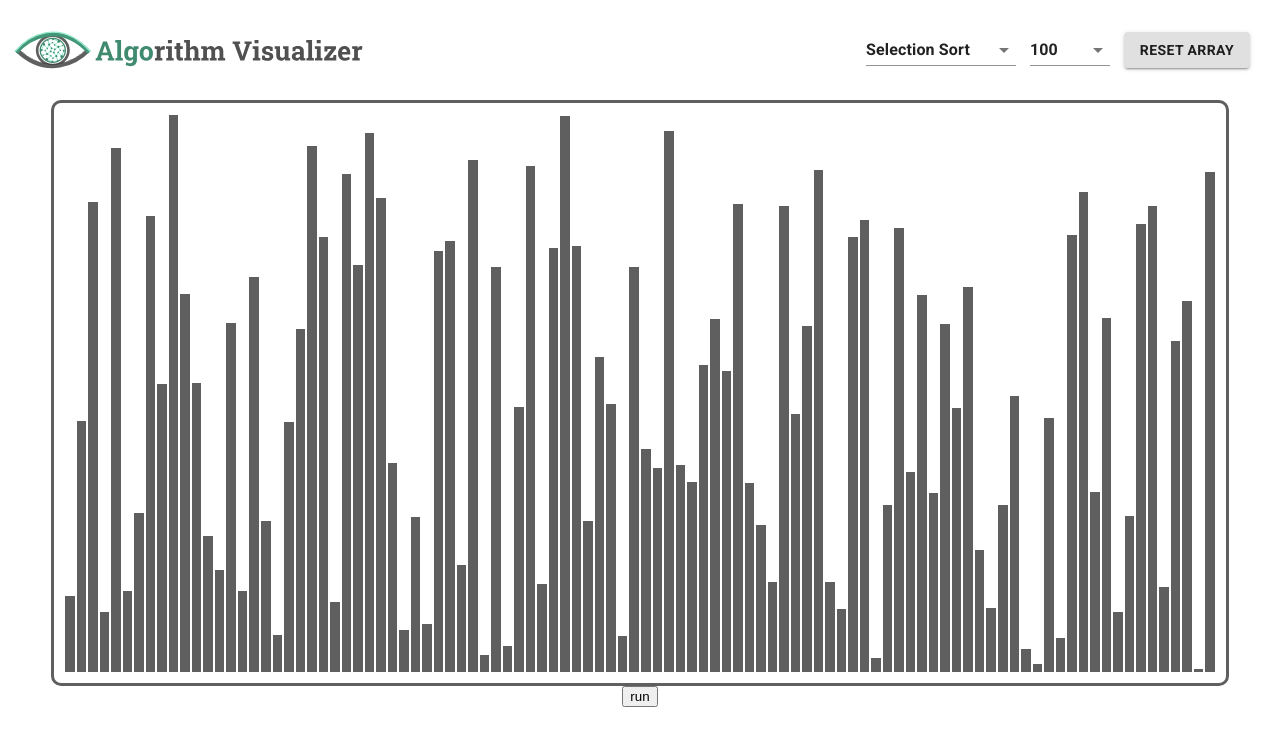
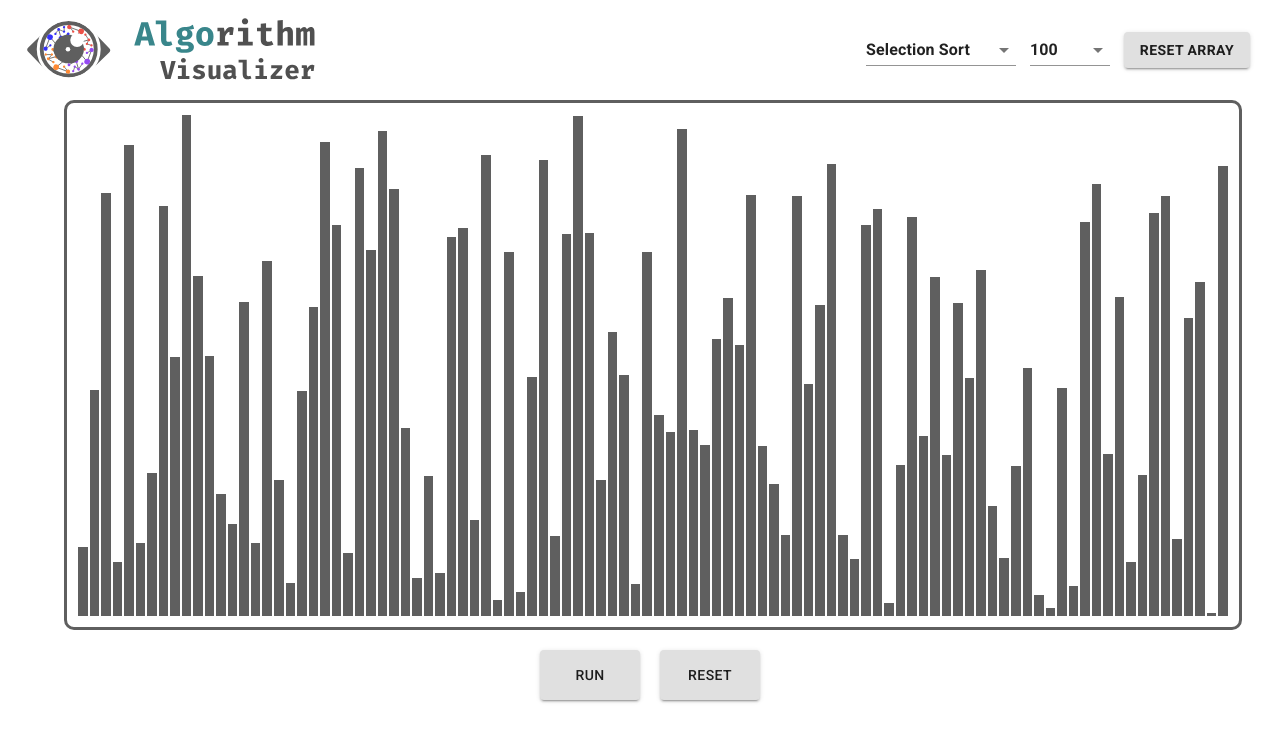
Before and after one commit to sjunhong/algorithm-visualizer, a React (Create React App) app: page / in a window 1280 px wide. Shown: the top 746 px of the page. Built offline with nearby package versions, Linux system fonts and the light colour scheme.

Commit message:
feat: added reset feature and Bubble Sort, Merge Sort algorithms

```diff
--- a/src/AlgorithmVisualizer.tsx
+++ b/src/AlgorithmVisualizer.tsx
@@ -2,7 +2,9 @@ import { trace } from 'console';
 import { useCallback, useEffect, useState } from 'react';
 import styled from 'styled-components';
 import { NavigationBarItem } from 'typescript';
+import { BubbleSort } from './algorithms/BubbleSort';
 import { addTrace, getSortedIndicies, newTrace, swap, TraceArray } from './algorithms/helper';
+import { MergeSort } from './algorithms/MergeSort';
 import { SelectionSort } from './algorithms/SelectionSort';
 import Navbar from './components/Navbar';
 import SortingVisualizer from './components/SortVisualizer';
@@ -19,6 +21,8 @@ function AlgorithmVisualizer() {
 
   const ALGORITHMS: Algorithms = {
     'Selection Sort': SelectionSort,
+    'Bubble Sort': BubbleSort,
+    'Merge Sort': MergeSort,
   };
 
   const resetArray = (arrayLength: number) => {
@@ -52,6 +56,12 @@ function AlgorithmVisualizer() {
   };
 
   useEffect(() => {
+    setTraces([]);
+    console.log('algo changed, resetting the traces');
+    createTraces();
+  }, [algorithm]);
+
+  useEffect(() => {
     resetArray(arrayLength);
   }, [arrayLength]);
 
--- /dev/null
+++ b/src/algorithms/BubbleSort.tsx
@@ -0,0 +1,25 @@
+import { addTrace, getSortedIndicies, newTrace, swap, TraceArray } from './helper';
+
+export const BubbleSort = (arr: number[]): TraceArray => {
+  const trace = newTrace(arr);
+
+  let index = arr.length - 1;
+
+  while (index > 0) {
+    for (let i = 0; i < index; i++) {
+      // visualize searching index
+      // sorted, searched, selected, swaped
+      addTrace(trace, arr, getSortedIndicies(trace), [i, i + 1]);
+
+      if (arr[i] > arr[i + 1]) {
+        addTrace(trace, arr, getSortedIndicies(trace), [], [], [i, i + 1]);
+        swap(arr, i, i + 1);
+      }
+    }
+    addTrace(trace, arr, [...getSortedIndicies(trace), index]);
+    index -= 1;
+  }
+  addTrace(trace, arr, [...getSortedIndicies(trace), index]);
+
+  return trace;
+};
--- /dev/null
+++ b/src/algorithms/MergeSort.tsx
@@ -0,0 +1,85 @@
+import { addTrace, getSortedIndicies, newTrace, swap, TraceArray } from './helper';
+
+export const MergeSort = (arr: number[]): TraceArray => {
+  const traces = newTrace(arr);
+
+  if (arr === []) {
+    return traces;
+  }
+  const sorted = MergeSortHelper(traces, arr, 0, arr.length);
+  addTrace(
+    traces,
+    arr,
+    [...Array(arr.length).keys()].map((index: number) => index++),
+  );
+  return traces;
+};
+
+const MergeSortHelper = (traces: TraceArray, arr: number[], start: number, end: number): number[] => {
+  if (start === end - 1) {
+    return [arr[start]];
+  }
+
+  const middle = Math.floor((start + end) / 2);
+
+  MergeSortHelper(traces, arr, start, middle);
+  addTrace(
+    traces,
+    arr,
+    [...Array(middle - start).keys()].map((index: number) => index + start),
+  );
+
+  MergeSortHelper(traces, arr, middle, end);
+  addTrace(
+    traces,
+    arr,
+    [...Array(end - middle).keys()].map((index: number) => index + middle),
+  );
+
+  return merge(traces, arr, start, middle, end);
+};
+
+const merge = (traces: TraceArray, arr: number[], start: number, middle: number, end: number): number[] => {
+  const leftHalf = arr.slice(start, middle);
+  const rightHalf = arr.slice(middle, end);
+  //reset colored sorted indices
+  addTrace(traces, arr, []);
+
+  let leftIndex = 0;
+  let rightIndex = 0;
+  let mainIndex = 0;
+  while (leftIndex < leftHalf.length && rightIndex < rightHalf.length) {
+    addTrace(traces, arr, getSortedIndicies(traces), [], [], [start + mainIndex]);
+
+    if (leftHalf[leftIndex] <= rightHalf[rightIndex]) {
+      arr[start + mainIndex] = leftHalf[leftIndex];
+      leftIndex += 1;
+    } else {
+      arr[start + mainIndex] = rightHalf[rightIndex];
+      rightIndex += 1;
+    }
+
+    addTrace(traces, arr, [...getSortedIndicies(traces), start + mainIndex]);
+    mainIndex += 1;
+  }
+  while (leftIndex < leftHalf.length) {
+    addTrace(traces, arr, getSortedIndicies(traces), [], [], [start + mainIndex]);
+
+    arr[start + mainIndex] = leftHalf[leftIndex];
+    leftIndex += 1;
+    mainIndex += 1;
+
+    addTrace(traces, arr, [...getSortedIndicies(traces), start + mainIndex]);
+  }
+  while (rightIndex < rightHalf.length) {
+    addTrace(traces, arr, getSortedIndicies(traces), [], [], [start + mainIndex]);
+
+    arr[start + mainIndex] = rightHalf[rightIndex];
+    rightIndex += 1;
+    mainIndex += 1;
+
+    addTrace(traces, arr, [...getSortedIndicies(traces), start + mainIndex]);
+  }
+
+  return arr.slice(start, end);
+};
--- a/src/components/Navbar.tsx
+++ b/src/components/Navbar.tsx
@@ -12,7 +12,7 @@ function Navbar(props: VisualizerControllerProps) {
     <Wrapper>
       <img
         src={`${process.env.PUBLIC_URL}/algorithm-visualizer-logo.svg`}
-        style={{ height: '40px', padding: '0 0 0 10px ' }}
+        style={{ height: '70px', padding: '0 0 0 20px ' }}
       />
       <VisualizerController
         handleResetArray={props.handleResetArray}
--- a/src/components/SortVisualizer.tsx
+++ b/src/components/SortVisualizer.tsx
@@ -2,6 +2,7 @@ import { TraceArray, Trace } from '../algorithms/helper';
 import { useEffect, useState } from 'react';
 import styled from 'styled-components';
 import SortChart from './SortChart';
+import { Button } from '@material-ui/core';
 
 interface SortingVisualizerProps {
   array: number[];
@@ -17,6 +18,7 @@ function SortingVisualizer(props: SortingVisualizerProps) {
     swaped: [],
   });
   const [traces, setTraces] = useState<TraceArray>([]);
+  const [timeoutIds, setTimeoutIds] = useState<NodeJS.Timeout[]>([]);
 
   useEffect(() => {
     if (visualState.array !== props.array) {
@@ -28,7 +30,17 @@ function SortingVisualizer(props: SortingVisualizerProps) {
       console.log('reset trace');
       setTraces(props.traces);
     }
+
+    clearTimeouts();
   }, [props.array, props.traces]);
+
+  const clearTimeouts = () => {
+    timeoutIds.forEach((timeout) => {
+      clearTimeout(timeout);
+    });
+
+    setTimeoutIds([]);
+  };
 
   const _reset = (array: number[]) => {
     setVisualState({
@@ -51,20 +63,34 @@ function SortingVisualizer(props: SortingVisualizerProps) {
   };
 
   const run = () => {
+    const timeoutArray: NodeJS.Timeout[] = [];
+    const timer = 30;
+
     traces.forEach((trace, i) => {
-      setTimeout(
+      const timeoutId = setTimeout(
         (item) => {
           _changeVisualState(item);
         },
-        i * 30,
+        i * timer,
         trace,
       );
+
+      timeoutArray.push(timeoutId);
     });
+
+    const timeoutId = setTimeout(clearTimeouts, traces.length * timer);
+    timeoutArray.push(timeoutId);
+    setTimeoutIds(timeoutArray);
+  };
+
+  const reset = () => {
+    clearTimeouts();
+    _reset(visualState.array);
   };
 
   return (
-    <>
-      <Wrapper>
+    <Wrapper>
+      <ChartWrapper>
         <SortChart
           array={visualState.array}
           sortedIndices={visualState.sortedIndices}
@@ -72,19 +98,40 @@ function SortingVisualizer(props: SortingVisualizerProps) {
           selected={visualState.selected}
           swaped={visualState.swaped}
         />
-      </Wrapper>
-      <button onClick={run}>run</button>
-    </>
+      </ChartWrapper>
+      <ButtonWrapper>
+        <Button variant="contained" onClick={run} style={{ width: '100px', height: '50px', margin: '10px' }}>
+          Run
+        </Button>
+        <Button variant="contained" onClick={reset} style={{ width: '100px', height: '50px', margin: '10px' }}>
+          reset
+        </Button>
+      </ButtonWrapper>
+    </Wrapper>
   );
 }
 
+const ButtonWrapper = styled.div`
+  display: flex;
+  justify-content: center;
+  width: 100%;
+  height: 10%;
+  padding: 10px;
+`;
+
 const Wrapper = styled.div`
+  width: 90%;
+  height: 70%;
+`;
+
+const ChartWrapper = styled.div`
   display: flex;
   flex-direction: column;
   justify-content: center;
   align-items: center;
-  width: 90%;
-  height: 70%;
+  width: 100%;
+  height: 90%;
+
   background: white;
   padding: 10px;
   border: 3px solid #5f5f5f;
--- a/tsconfig.json
+++ b/tsconfig.json
@@ -20,7 +20,8 @@
     "noUnusedParameters": false, // Report errors on unused parameters
     "incremental": true, // Enable incremental compilation by reading/writing information from prior compilations to a file on disk
     "noFallthroughCasesInSwitch": true, // Report errors for fallthrough cases in switch statement
-    "plugins": [{ "name": "typescript-plugin-css-modules" }]
+    "plugins": [{ "name": "typescript-plugin-css-modules" }],
+    "downlevelIteration": true
   },
   "include": [
     "src/**/*" // *** The files TypeScript should type check ***
```
Also changed, not shown: public/algorithm-visualizer-logo-prototype.svg (added), public/algorithm-visualizer-logo.svg.
